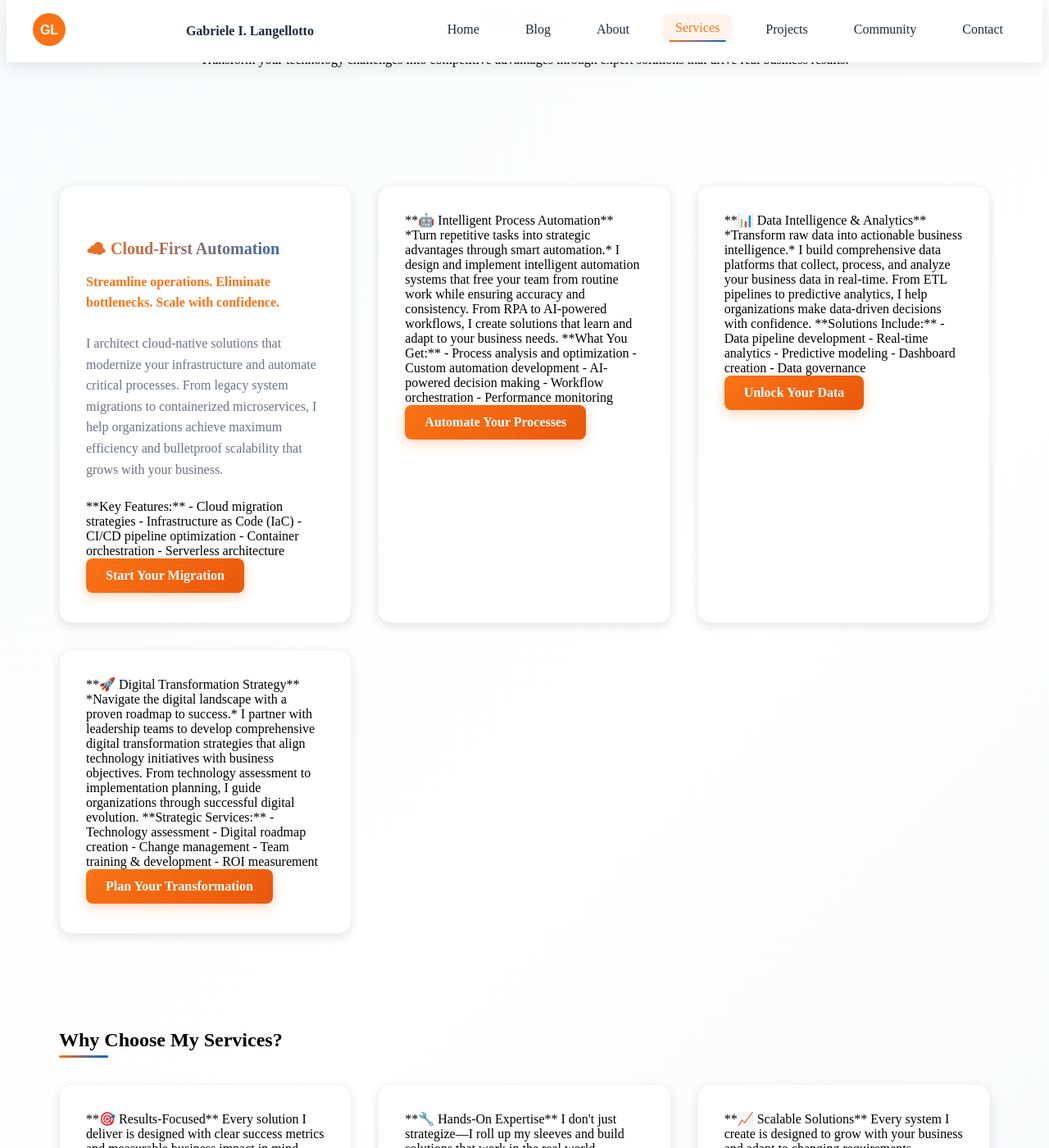
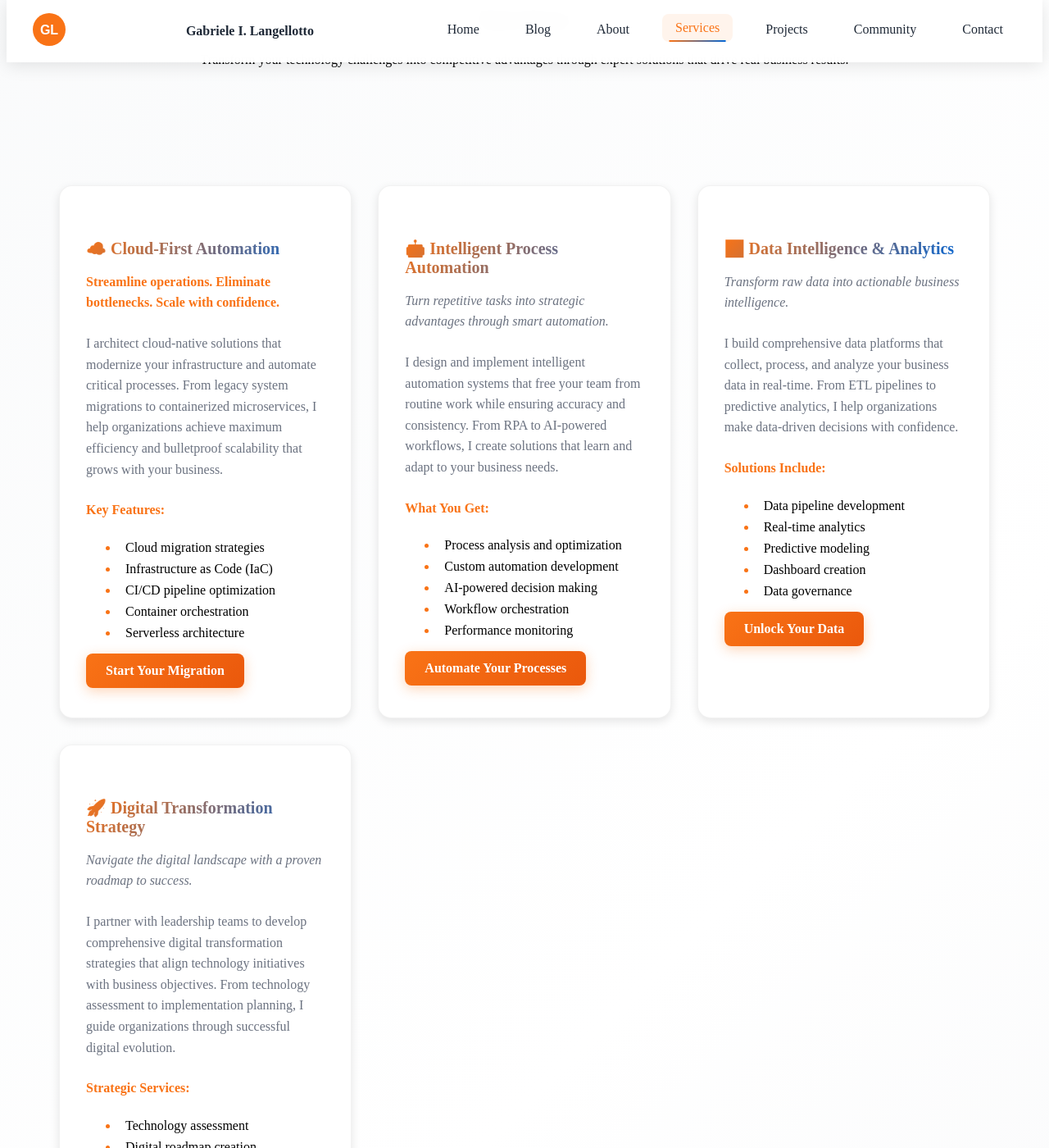
Before and after one commit to GIL794/gil794.github.io, a Jekyll site: the page built from _pages/services.md, in a window 1280 px wide and 1400 px high, scrolled down 228 px. Shown: the whole window at 82% size. Built offline with Jekyll 4.4.1, drawn with Linux system fonts in a browser that asks for light colours; some of the changed text lies outside the part shown.

Commit message:
Standardize blog posts and fix markdown inconsistencies
Co-authored-by: GIL794 <200216885+GIL794@users.noreply.github.com>

```diff
--- a/_pages/services.md
+++ b/_pages/services.md
@@ -21,69 +21,60 @@ feature_image: "https://images.unsplash.com/photo-1451187580459-43490279c0fa?ixl
       <h3>☁️ Cloud-First Automation</h3>
       <p><strong>Streamline operations. Eliminate bottlenecks. Scale with confidence.</strong></p>
       <p>I architect cloud-native solutions that modernize your infrastructure and automate critical processes. From legacy system migrations to containerized microservices, I help organizations achieve maximum efficiency and bulletproof scalability that grows with your business.</p>
-
- **Key Features:**
- - Cloud migration strategies
- - Infrastructure as Code (IaC)
- - CI/CD pipeline optimization
- - Container orchestration
- - Serverless architecture
-
- <a class="cta-btn" href="/contact/">Start Your Migration</a>
- </div>
-
-<div class="feature-card">
- **🤖 Intelligent Process Automation**
-
-   *Turn repetitive tasks into strategic advantages through smart automation.*
-
-    I design and implement intelligent automation systems that free your team from routine work while ensuring accuracy and consistency. From RPA to AI-powered workflows, I create solutions that learn and adapt to your business needs.
-
-  **What You Get:**
-
-    - Process analysis and optimization
-    - Custom automation development
-    - AI-powered decision making
-    - Workflow orchestration
-    - Performance monitoring
-
-    <a class="cta-btn" href="/contact/">Automate Your Processes</a>
+      <p><strong>Key Features:</strong></p>
+      <ul>
+        <li>Cloud migration strategies</li>
+        <li>Infrastructure as Code (IaC)</li>
+        <li>CI/CD pipeline optimization</li>
+        <li>Container orchestration</li>
+        <li>Serverless architecture</li>
+      </ul>
+      <a class="cta-btn" href="/contact/">Start Your Migration</a>
     </div>
 
     <div class="feature-card">
-    **📊 Data Intelligence & Analytics**
-
-    *Transform raw data into actionable business intelligence.*
-
-    I build comprehensive data platforms that collect, process, and analyze your business data in real-time. From ETL pipelines to predictive analytics, I help organizations make data-driven decisions with confidence.
-
-   **Solutions Include:**
-
-    - Data pipeline development
-    - Real-time analytics
-    - Predictive modeling
-    - Dashboard creation
-    - Data governance
-
-    <a class="cta-btn" href="/contact/">Unlock Your Data</a>
+      <h3>🤖 Intelligent Process Automation</h3>
+      <p><em>Turn repetitive tasks into strategic advantages through smart automation.</em></p>
+      <p>I design and implement intelligent automation systems that free your team from routine work while ensuring accuracy and consistency. From RPA to AI-powered workflows, I create solutions that learn and adapt to your business needs.</p>
+      <p><strong>What You Get:</strong></p>
+      <ul>
+        <li>Process analysis and optimization</li>
+        <li>Custom automation development</li>
+        <li>AI-powered decision making</li>
+        <li>Workflow orchestration</li>
+        <li>Performance monitoring</li>
+      </ul>
+      <a class="cta-btn" href="/contact/">Automate Your Processes</a>
     </div>
 
     <div class="feature-card">
-    **🚀 Digital Transformation Strategy**
+      <h3>📊 Data Intelligence & Analytics</h3>
+      <p><em>Transform raw data into actionable business intelligence.</em></p>
+      <p>I build comprehensive data platforms that collect, process, and analyze your business data in real-time. From ETL pipelines to predictive analytics, I help organizations make data-driven decisions with confidence.</p>
+      <p><strong>Solutions Include:</strong></p>
+      <ul>
+        <li>Data pipeline development</li>
+        <li>Real-time analytics</li>
+        <li>Predictive modeling</li>
+        <li>Dashboard creation</li>
+        <li>Data governance</li>
+      </ul>
+      <a class="cta-btn" href="/contact/">Unlock Your Data</a>
+    </div>
 
-    *Navigate the digital landscape with a proven roadmap to success.*
-
-    I partner with leadership teams to develop comprehensive digital transformation strategies that align technology initiatives with business objectives. From technology assessment to implementation planning, I guide organizations through successful digital evolution.
-
-   **Strategic Services:**
-
-    - Technology assessment
-    - Digital roadmap creation
-    - Change management
-    - Team training & development
-    - ROI measurement
-
-    <a class="cta-btn" href="/contact/">Plan Your Transformation</a>
+    <div class="feature-card">
+      <h3>🚀 Digital Transformation Strategy</h3>
+      <p><em>Navigate the digital landscape with a proven roadmap to success.</em></p>
+      <p>I partner with leadership teams to develop comprehensive digital transformation strategies that align technology initiatives with business objectives. From technology assessment to implementation planning, I guide organizations through successful digital evolution.</p>
+      <p><strong>Strategic Services:</strong></p>
+      <ul>
+        <li>Technology assessment</li>
+        <li>Digital roadmap creation</li>
+        <li>Change management</li>
+        <li>Team training & development</li>
+        <li>ROI measurement</li>
+      </ul>
+      <a class="cta-btn" href="/contact/">Plan Your Transformation</a>
     </div>
   </div>
 
@@ -92,21 +83,18 @@ feature_image: "https://images.unsplash.com/photo-1451187580459-43490279c0fa?ixl
 
     <div class="card-grid">
       <div class="feature-card">
-        **🎯 Results-Focused**
-
-        Every solution I deliver is designed with clear success metrics and measurable business impact in mind.
+        <h3>🎯 Results-Focused</h3>
+        <p>Every solution I deliver is designed with clear success metrics and measurable business impact in mind.</p>
       </div>
 
       <div class="feature-card">
-        **🔧 Hands-On Expertise**
-
-        I don't just strategize—I roll up my sleeves and build solutions that work in the real world.
+        <h3>🔧 Hands-On Expertise</h3>
+        <p>I don't just strategize—I roll up my sleeves and build solutions that work in the real world.</p>
       </div>
 
       <div class="feature-card">
-        **📈 Scalable Solutions**
-
-        Every system I create is designed to grow with your business and adapt to changing requirements.
+        <h3>📈 Scalable Solutions</h3>
+        <p>Every system I create is designed to grow with your business and adapt to changing requirements.</p>
       </div>
     </div>
   </div>
--- a/assets/css/styles.scss
+++ b/assets/css/styles.scss
@@ -716,6 +716,9 @@ table {
   border: 1px solid rgba(249, 115, 22, 0.1);
   position: relative;
   animation: fadeInUp 0.6s ease-out backwards;
+  display: flex;
+  flex-direction: column;
+  height: 100%;
 
   &::after {
     content: '';
@@ -762,6 +765,9 @@ table {
   padding: 2rem;
   position: relative;
   z-index: 1;
+  display: flex;
+  flex-direction: column;
+  height: 100%;
 
   .post-title {
     margin: 0 0 1rem 0;
@@ -811,6 +817,15 @@ table {
     color: var(--text-secondary);
     line-height: 1.6;
     font-size: 0.95rem;
+    min-height: 60px; // Ensure consistent height
+  }
+
+  .post-actions {
+    display: flex;
+    justify-content: flex-start;
+    align-items: center;
+    margin-top: auto; // Push to bottom of card
+    padding-top: 0.5rem;
   }
 
   .read-more-btn {
@@ -859,3 +874,32 @@ table {
   0%, 100% { transform: scale(1); }
   50% { transform: scale(1.1); }
 }
+
+// Post categories and tags styling
+.post-categories,
+.post-tags {
+  display: flex;
+  flex-wrap: wrap;
+  gap: 0.5rem;
+  margin: 0.5rem 0;
+
+  .category,
+  .tag {
+    display: inline-block;
+    padding: 0.25rem 0.75rem;
+    background: rgba(249, 115, 22, 0.1);
+    color: var(--primary-color);
+    border-radius: 12px;
+    font-size: 0.75rem;
+    font-weight: 600;
+    text-transform: uppercase;
+    letter-spacing: 0.5px;
+    transition: all var(--transition-fast);
+
+    &:hover {
+      background: var(--primary-color);
+      color: white;
+      transform: translateY(-2px);
+    }
+  }
+}
```
Also changed, not shown: _pages/about.md (+6 -12 lines), _posts/2025-09-02-From-Invisible-to-Discoverable.md (+3 -4 lines), _posts/2025-09-02-From-Zero-to-Portfolio-Hero:-A-Free-Portfolio-Journey.md (+2 -4 lines), _posts/2025-09-02-blog-post-title-from-file-name.md (+2 -3 lines).
